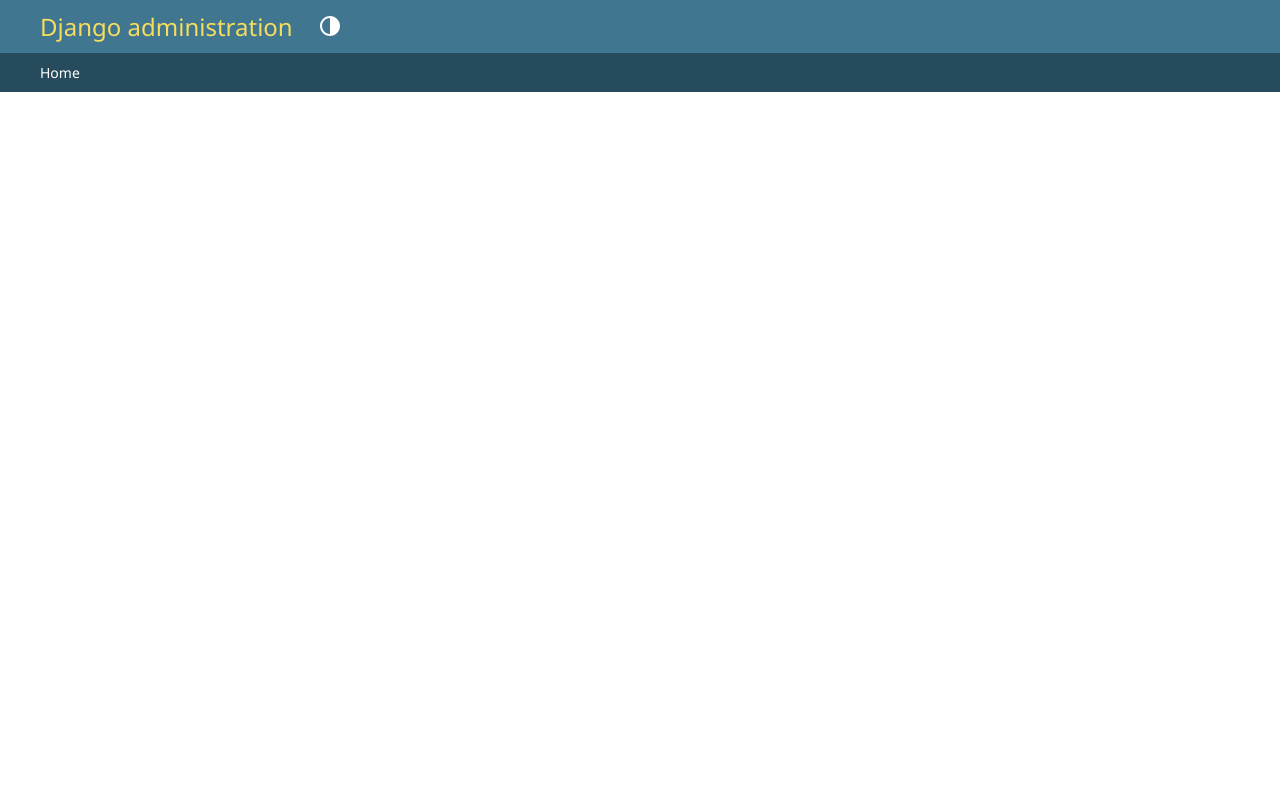
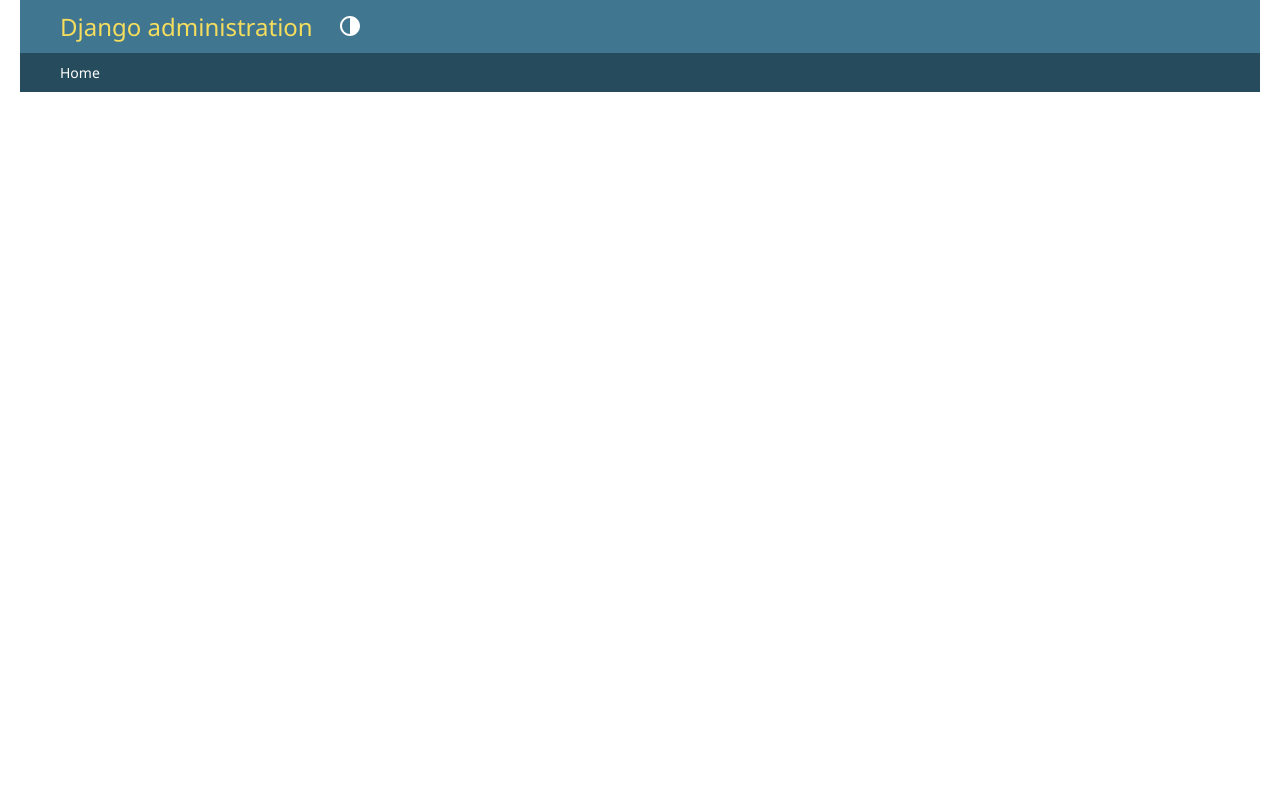
Before and after one commit to jgkarl/diplom, a Django app: template backend/templates/admin/base_site.html in a window 1280 px wide. Run offline with Django 5.2, Linux system fonts and the light colour scheme; the template is opened without the code that fills it, so the values that code supplies are empty.

Commit message:
customized admin site css

```diff
--- a/backend/book/admin.py
+++ b/backend/book/admin.py
@@ -2,7 +2,6 @@
 
 # admin models are registered within the adminModels
 from book.models.admin import BookAdmin, BookCategoryAdmin, BookDepartmentAdmin, BookExtraAdmin, BookLanguageAdmin, BookNameAdmin, BookPersonAdmin, BookResumeAdmin
-from book.models import BookRelatedBook
 
 admin.site.site_header = 'Diplomitööde Admin'
 admin.site.site_title = 'Diplom Admin'
--- a/backend/core/urls.py
+++ b/backend/core/urls.py
@@ -17,7 +17,10 @@
 from django.contrib import admin
 from django.urls import path
 from debug_toolbar.toolbar import debug_toolbar_urls
+from django.conf import settings
+from django.conf.urls.static import static
+
 
 urlpatterns = [
     path('admin/', admin.site.urls),
-] + debug_toolbar_urls()
+] + static(settings.STATIC_URL, document_root=settings.STATIC_ROOT) + debug_toolbar_urls()
--- /dev/null
+++ b/backend/static/css/custom_admin.css
@@ -0,0 +1,5 @@
+body {
+    max-width: 1500px;
+    margin: 0 auto;
+    padding: 0 20px;
+}
--- a/backend/templates/admin/base_site.html
+++ b/backend/templates/admin/base_site.html
@@ -1,7 +1,9 @@
 {% extends "admin/base_site.html" %}
 {% load static %}
 
+{% comment %} {% block title %}{% endblock %} {% endcomment %}
+
 {% block extrahead %}
     {{ block.super }}
-    <!-- include somthing here if needed -->
+    <link rel="stylesheet" type="text/css" href="{% static 'css/custom_admin.css' %}">
 {% endblock %}
```
Also changed, not shown: backend/core/settings.py (+18 -12 lines).
